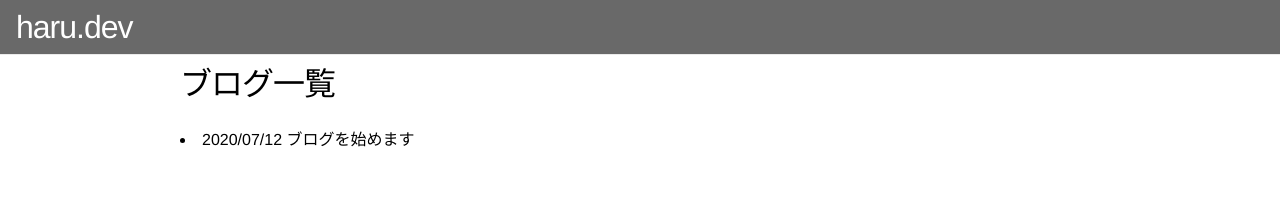
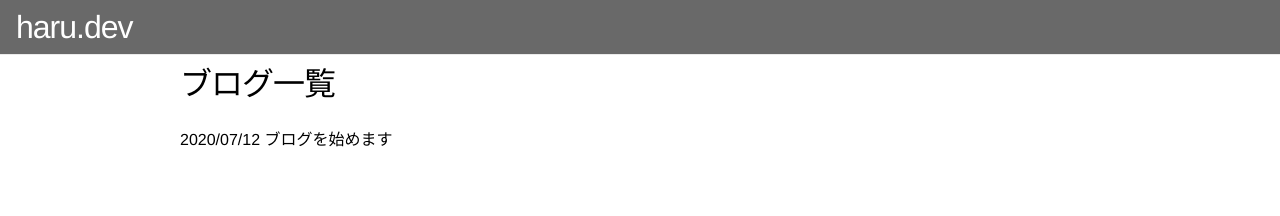
Before and after one commit to haku1217/next-amp, a Next.js app: page / in a window 1280 px wide. Shown: the top 216 px of the page. Built offline with nearby package versions, Linux system fonts and the light colour scheme.

Commit message:
Fixed for Accessibilty

```diff
--- a/src/components/BlogList.tsx
+++ b/src/components/BlogList.tsx
@@ -11,11 +11,13 @@ type Props = {
 const BlogList: FC<Props> = ({ posts }) => (
   <>
     <h1>ブログ一覧</h1>
-    {posts.map((post, i) => (
-      <li key={i}>
-        {post.date} <a href={post.link}>{post.title}</a>
-      </li>
-    ))}
+    <ul>
+      {posts.map((post, i) => (
+        <li key={i}>
+          {post.date} <a href={post.link}>{post.title}</a>
+        </li>
+      ))}
+    </ul>
     <style jsx>
       {`
         div {
--- a/src/components/Footer.tsx
+++ b/src/components/Footer.tsx
@@ -16,6 +16,7 @@ const Footer: FC<Props> = ({ github }) => (
       <a href={github} target="_blank">
         <span className="icon">
           <FontAwesomeIcon
+            title="github"
             icon={['fab', 'github']}
             style={{ height: '40px', width: '40px', verticalAlign: 'bottom', color: '#ffffff' }}
           />
```
